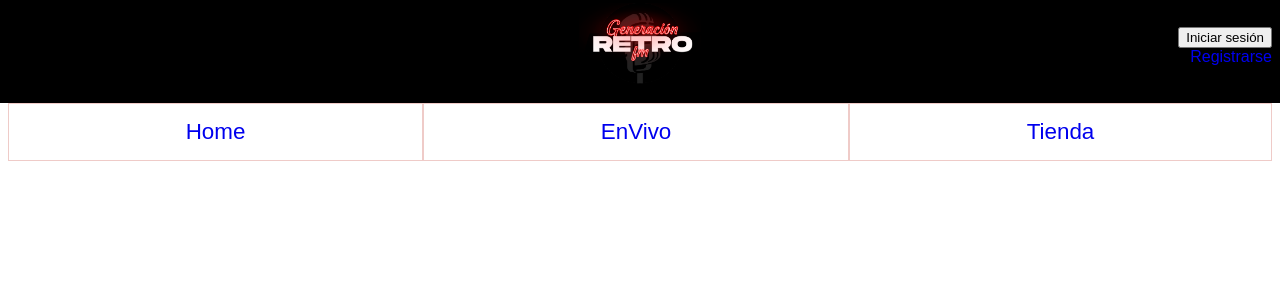
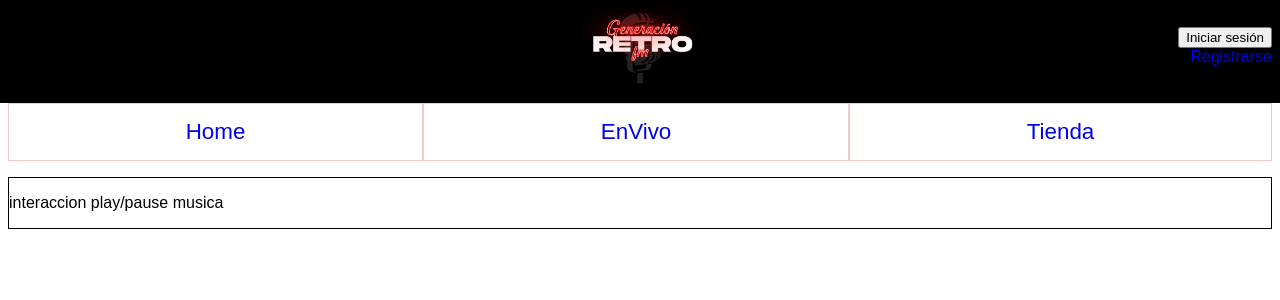
Before and after one commit to GEFR00/generacion_retro, a PHP site: page /inicio.html in a window 1280 px wide. Shown: the top 300 px of the page. Run offline with PHP 8.4, Linux system fonts and the light colour scheme.

Commit message:
seccion de play/pause agregado - proto

```diff
--- a/Proyecto GR/css/style.css
+++ b/Proyecto GR/css/style.css
@@ -58,4 +58,8 @@ a {
   padding: 15px;
 }
 
+#radio_play_pause {
+  border: 1px black solid;
+}
+
 /*# sourceMappingURL=style.css.map */
--- a/Proyecto GR/inicio.html
+++ b/Proyecto GR/inicio.html
@@ -40,7 +40,7 @@
         </ul>
     </div>
     <div id="radio_play_pause">
-
+        <p>interaccion play/pause musica</p>
     </div>
     <!--centro de página-->
     <div id="bloque_central">
--- a/Proyecto GR/scss/style.scss
+++ b/Proyecto GR/scss/style.scss
@@ -69,3 +69,10 @@ a {
     padding: 15px;
 
 }
+
+#radio_play_pause {
+    border: 1px black solid;
+
+
+
+}
```
Also changed, not shown: 1 other file.
